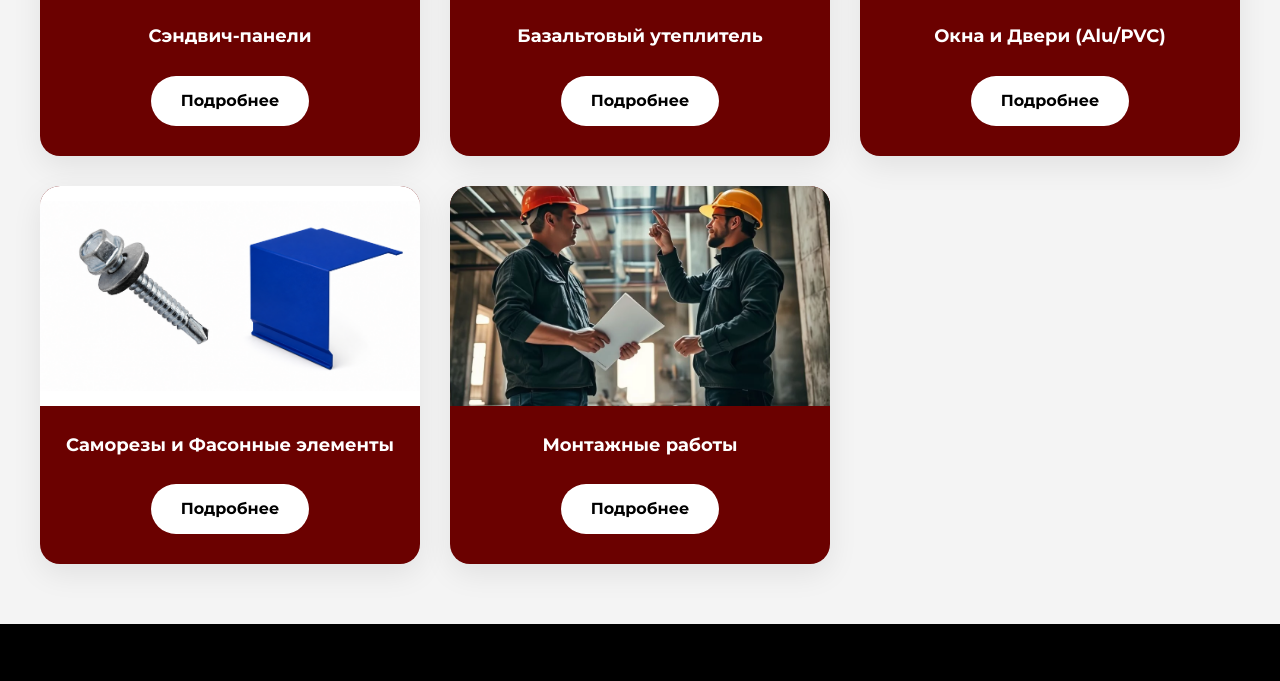
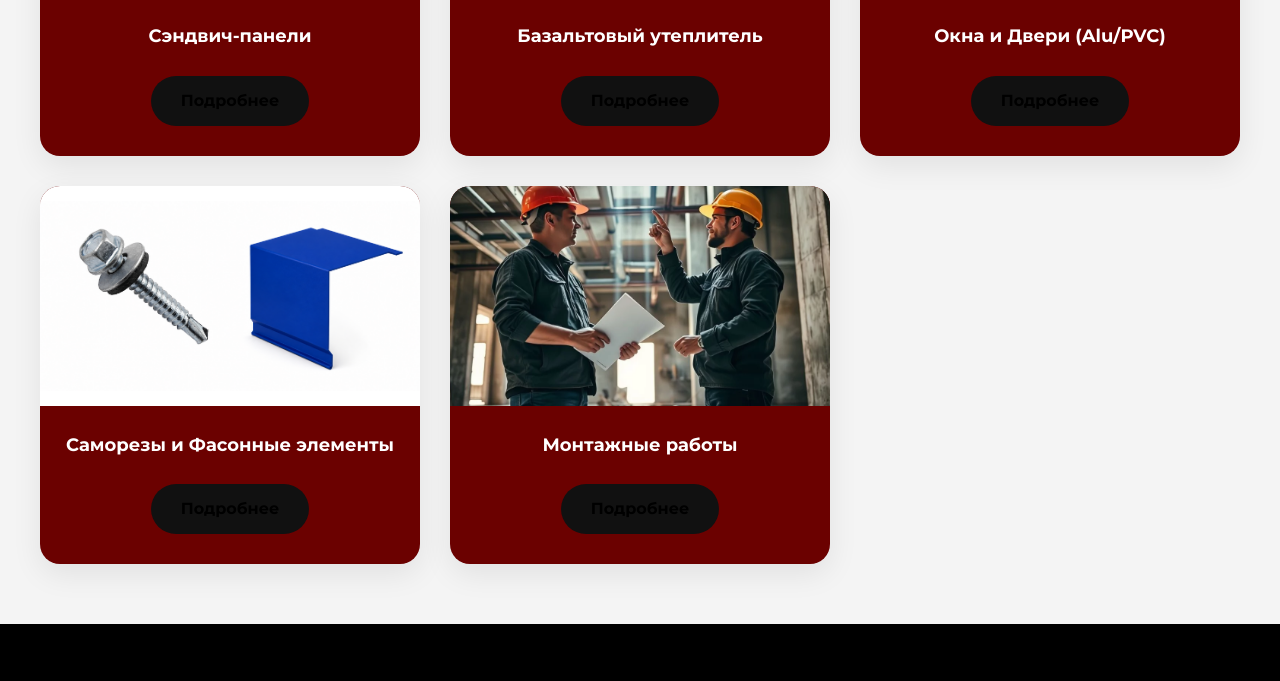
Before and after one commit to Dante-pixel/belen, a plain HTML site: page index.html in a window 1280 px wide. Shown: the part 1611-2292 px from the top of the page. Drawn offline with Linux system fonts and the light colour scheme.

Commit message:
Update style.css

```diff
--- a/style.css
+++ b/style.css
@@ -71,7 +71,7 @@ a { text-decoration: none; }
     border-radius: 25px; font-weight: bold; cursor: pointer; transition: 0.3s;
     display: inline-block; align-self: center;
 }
-.card.active .btn-card { background: #fff; color: #000; }
+.card.active .btn-card { background: #111; color: #000; }
 
 /* ПОДВАЛ (FOOTER) */
 .footer { background: #000; color: #fff; padding: 60px 0; }
```
